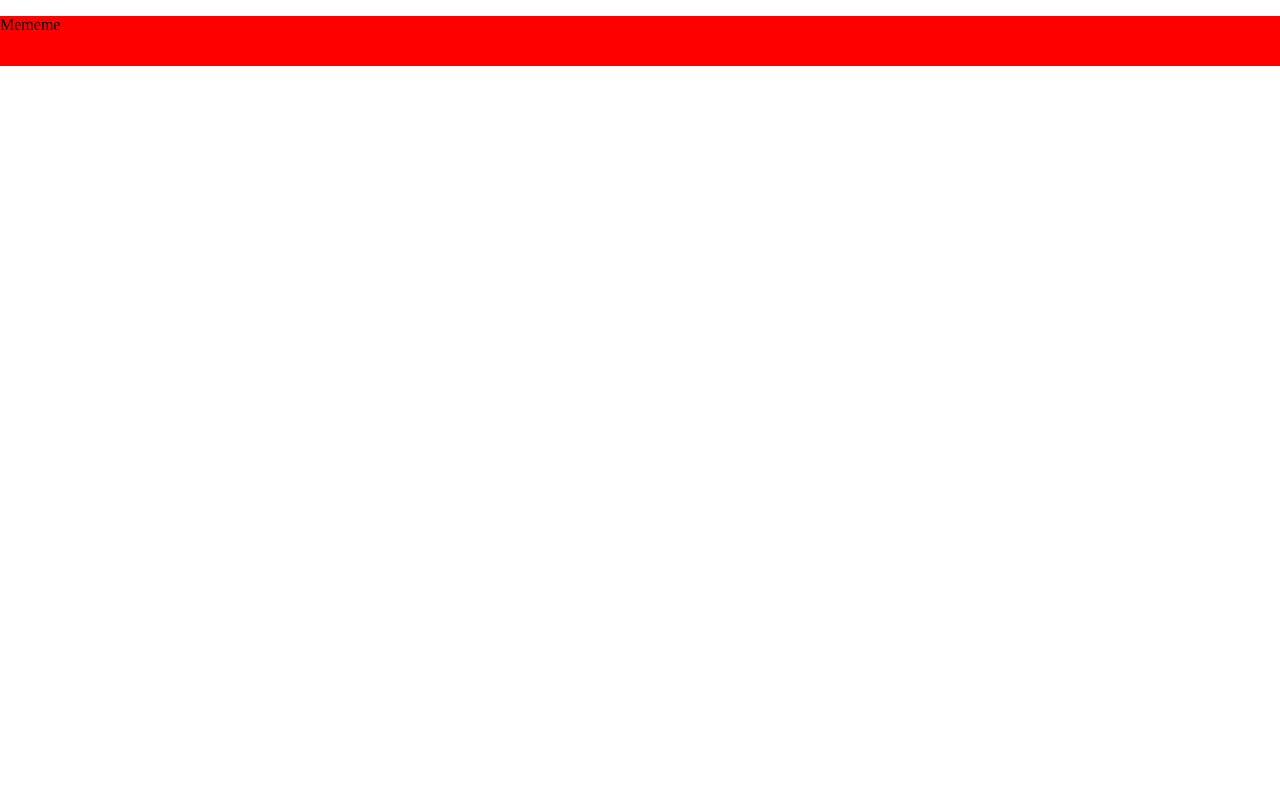
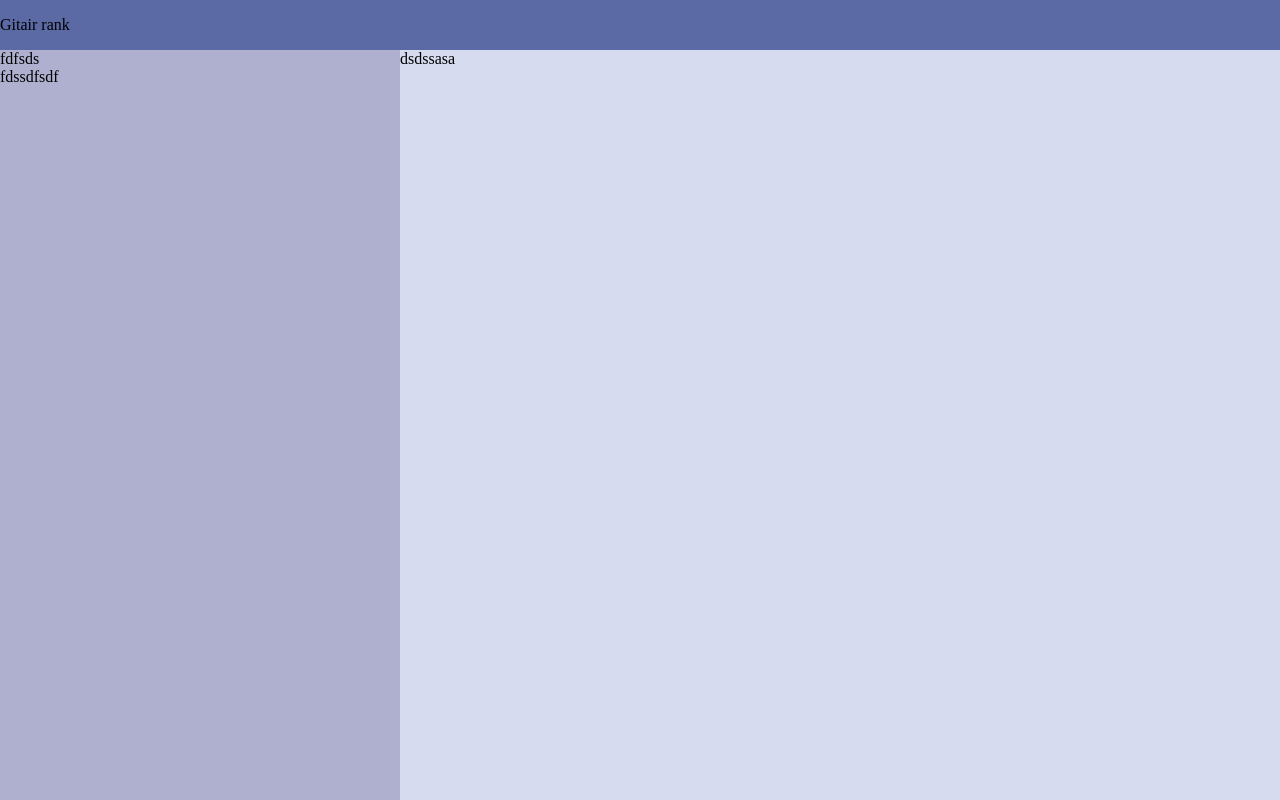
Before and after one commit to Sadnessa/guitar-tunings, a Vue app: page / in a window 1280 px wide. Built offline with nearby package versions, Linux system fonts and the light colour scheme.

Commit message:
Made structure of the site.

```diff
--- a/src/App.vue
+++ b/src/App.vue
@@ -1,25 +1,56 @@
 <template>
   <Header></Header>
+  <div class="main">
+    <SideBar :items="listItems"></SideBar>
+    <Content></Content>
+  </div>
 </template>
 
 <script>
 import Header from "./components/Header.vue";
+import SideBar from "./components/SideBar.vue";
+import Content from "./components/Content.vue"
 
 export default {
   components: {
     Header,
+    SideBar,
+    Content,
   },
+
+  data() {
+    return {
+      listItems: ['fdfsds', 'fdssdfsdf']
+    }
+  }
 };
 </script>
 
 <style lang="scss">
+#app {
+  display: flex;
+  flex-direction: column;
+  height: 100vh;
+}
+
 body {
   margin: 0px;
 }
 </style>
 
 <style lang="scss" scoped>
-.header {
-  margin-top: 16px;
+.main {
+  display: flex;
+  flex: 1;
+
+  .content {
+    flex: 1;
+    height: 100%;
+    min-width: 50%;
+  }
+
+  .sidebar {
+    width: 400px;
+  }
 }
 </style>
--- /dev/null
+++ b/src/components/Content.vue
@@ -0,0 +1,16 @@
+<template>
+ <div class="content">
+  dsdssasa </div>
+</template>
+
+<script>
+export default {
+
+}
+</script>
+
+<style lang="scss" scoped>
+.content {
+  background: #d7dbf0;
+}
+</style>
--- a/src/components/Header.vue
+++ b/src/components/Header.vue
@@ -1,6 +1,6 @@
 <template>
 <div class="header">
-  Mememe
+  <p>Gitair rank</p>
 </div>
 </template>
 
@@ -14,6 +14,6 @@ export default {
 .header {
   width: 100%;
   height: 50px;
-  background: red;
+  background: #5b69a5;
 }
 </style>
--- /dev/null
+++ b/src/components/SideBar.vue
@@ -0,0 +1,27 @@
+<template>
+  <div class="sidebar">
+    <List :items="items"></List>
+    </div>
+</template>
+
+<script>
+import List from "./base/List.vue";
+
+export default {
+  components: {
+    List,
+  },
+
+  props: {
+    items: {
+      type: Array,
+    }
+  }
+};
+</script>
+
+<style lang="scss" scoped>
+.sidebar {
+  background: #afb0cf;
+}
+</style>
--- /dev/null
+++ b/src/components/base/List.vue
@@ -0,0 +1,21 @@
+<template>
+  <div class="list">
+    <div class="list__item" v-for="item in items" :key="item">
+      {{ item }}
+    </div>
+  </div>
+</template>
+
+<script>
+export default {
+  props: {
+    items: {
+      type: Array,
+    }
+  }
+}
+</script>
+
+<style lang="scss" scoped>
+
+</style>
```
